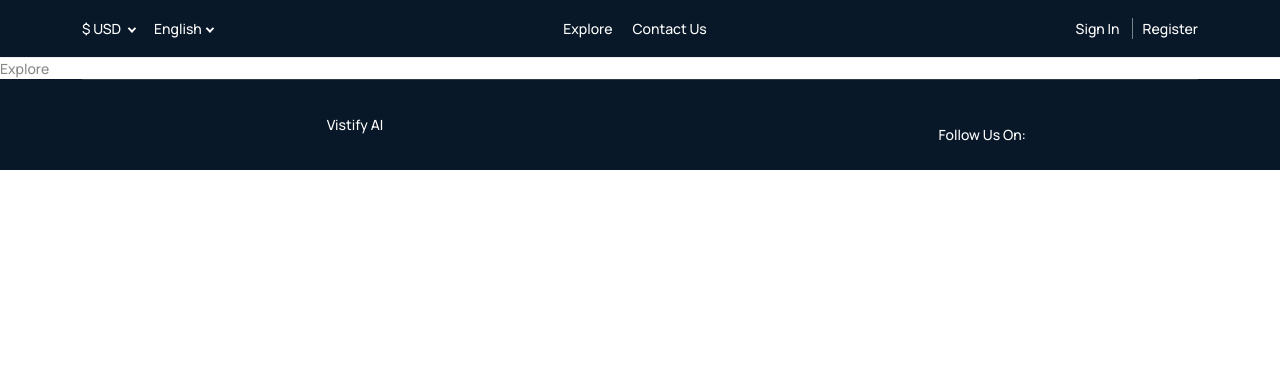
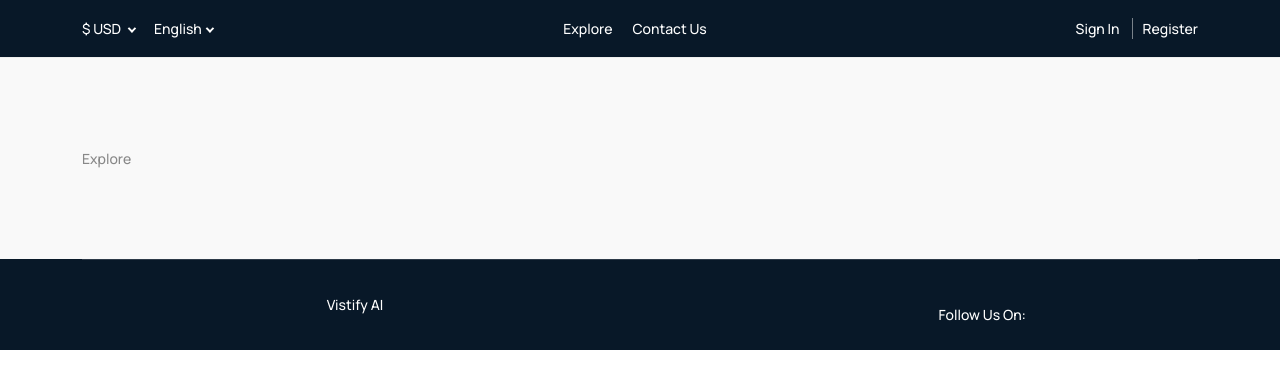
Before and after one commit to kajugadaniels/vistify-web, a React (Vite) app: page / in a window 1280 px wide. Shown: the top 388 px of the page. Built offline with nearby package versions, Linux system fonts and the light colour scheme.

Commit message:
New changes

```diff
--- a/src/layouts/AppLayout.jsx
+++ b/src/layouts/AppLayout.jsx
@@ -6,7 +6,11 @@ const AppLayout = () => {
     return (
         <div>
             <Header />
-            <Outlet />
+            <section className="product-grids section">
+                <div className="container">
+                    <Outlet />
+                </div>
+            </section>
             <Footer />
         </div>
     )
```
Also changed, not shown: 1 other file (tests, documents, lock files or other folders).
